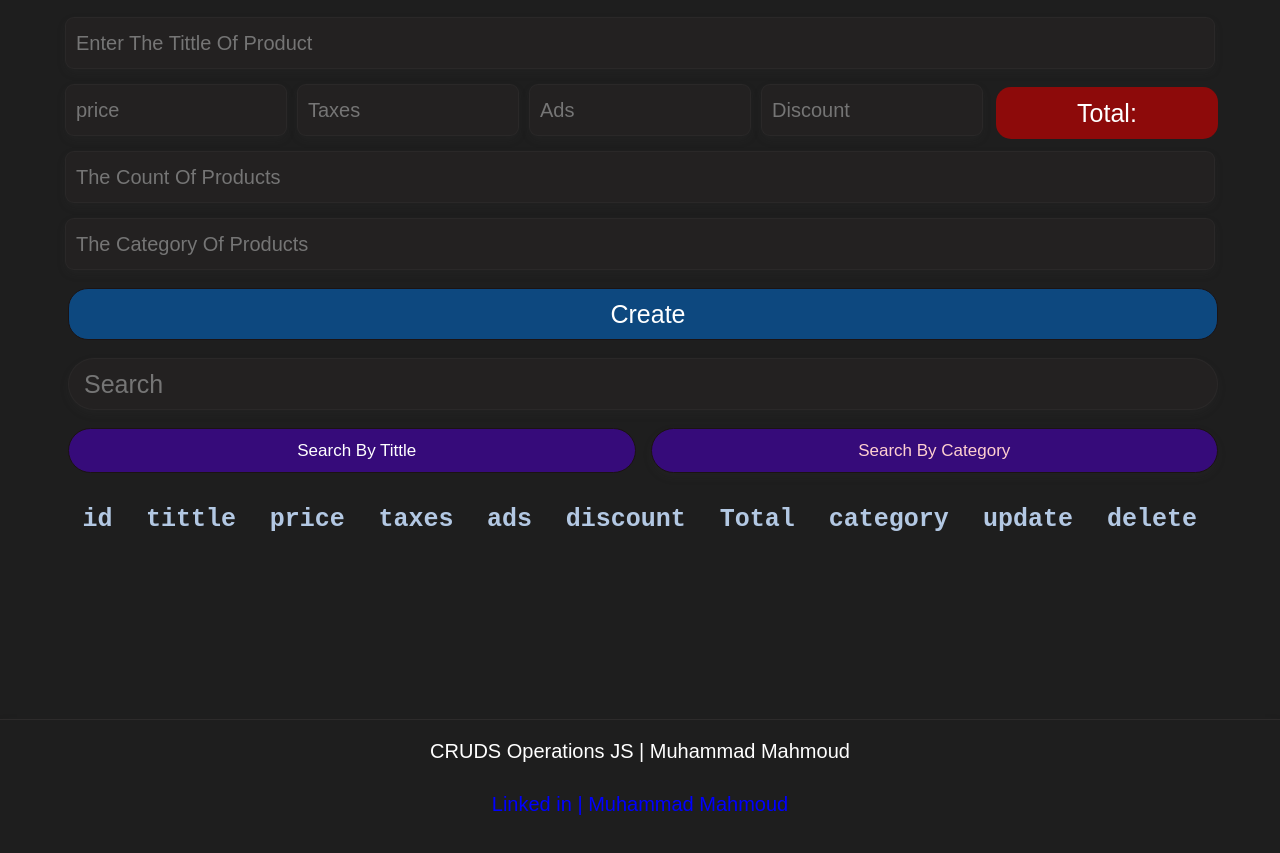
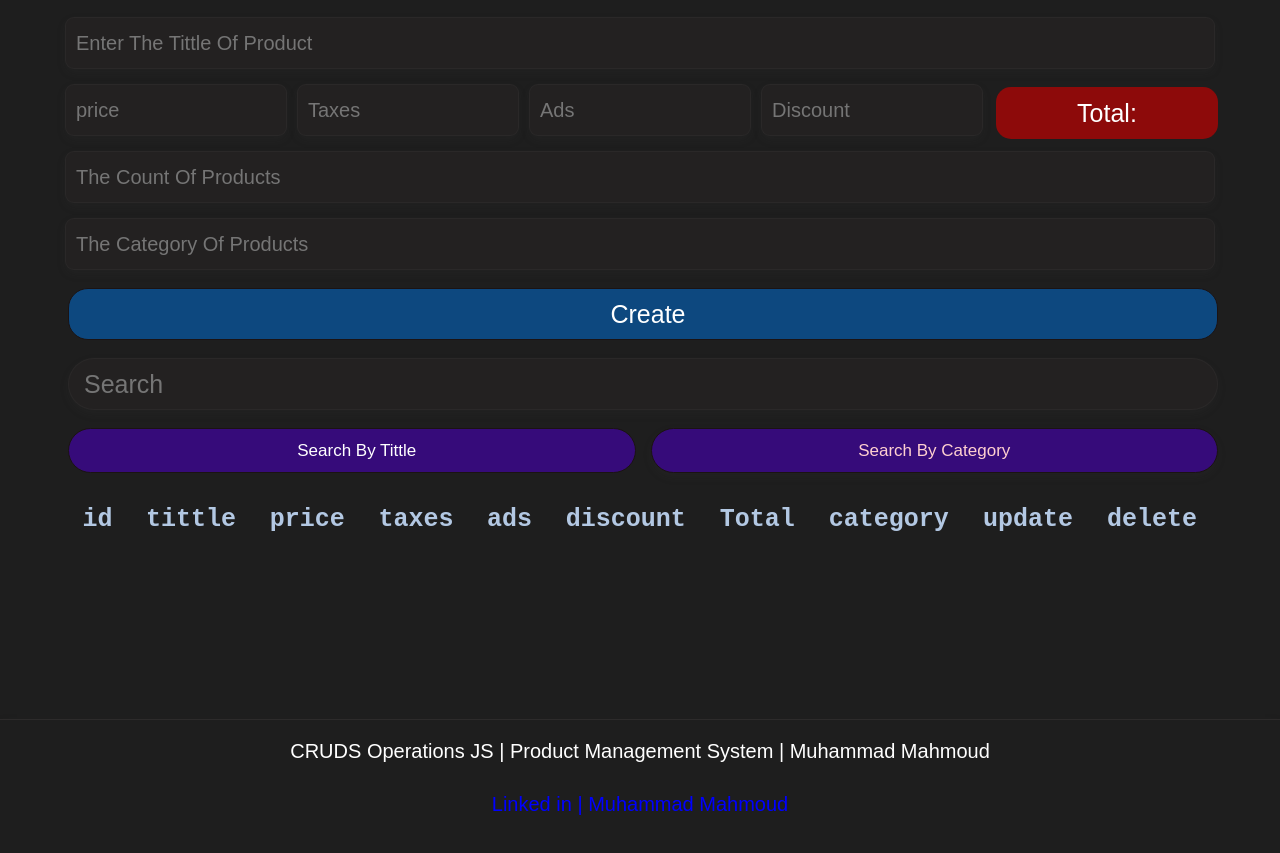
Before and after one commit to Muhmmad-Mahmoud/Cruds-Product-Management-System, a plain HTML site: page index.html in a window 1280 px wide. Shown: the part 111-964 px from the top of the page. Drawn offline with Linux system fonts and the light colour scheme.

Commit message:
Update index.html

```diff
--- a/index.html
+++ b/index.html
@@ -75,7 +75,7 @@
 
   <footer>
     <p class="foot">
-      CRUDS Operations JS | Muhammad Mahmoud
+      CRUDS Operations JS | Product Management System | Muhammad Mahmoud
       <a class="linkedin" href="https://www.linkedin.com/in/muhmmad-mahmoud/" target="_blank">Linked in | Muhammad Mahmoud</a>
 
     </p>
```
